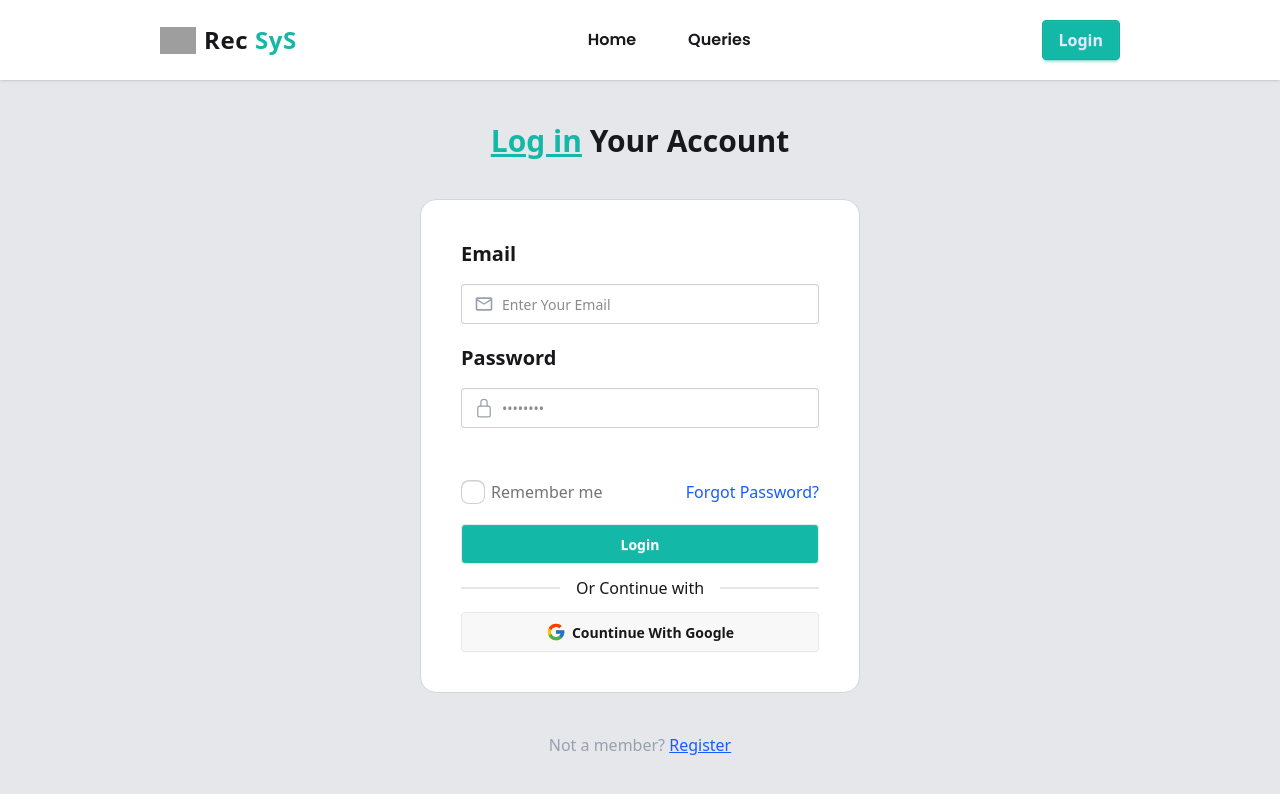
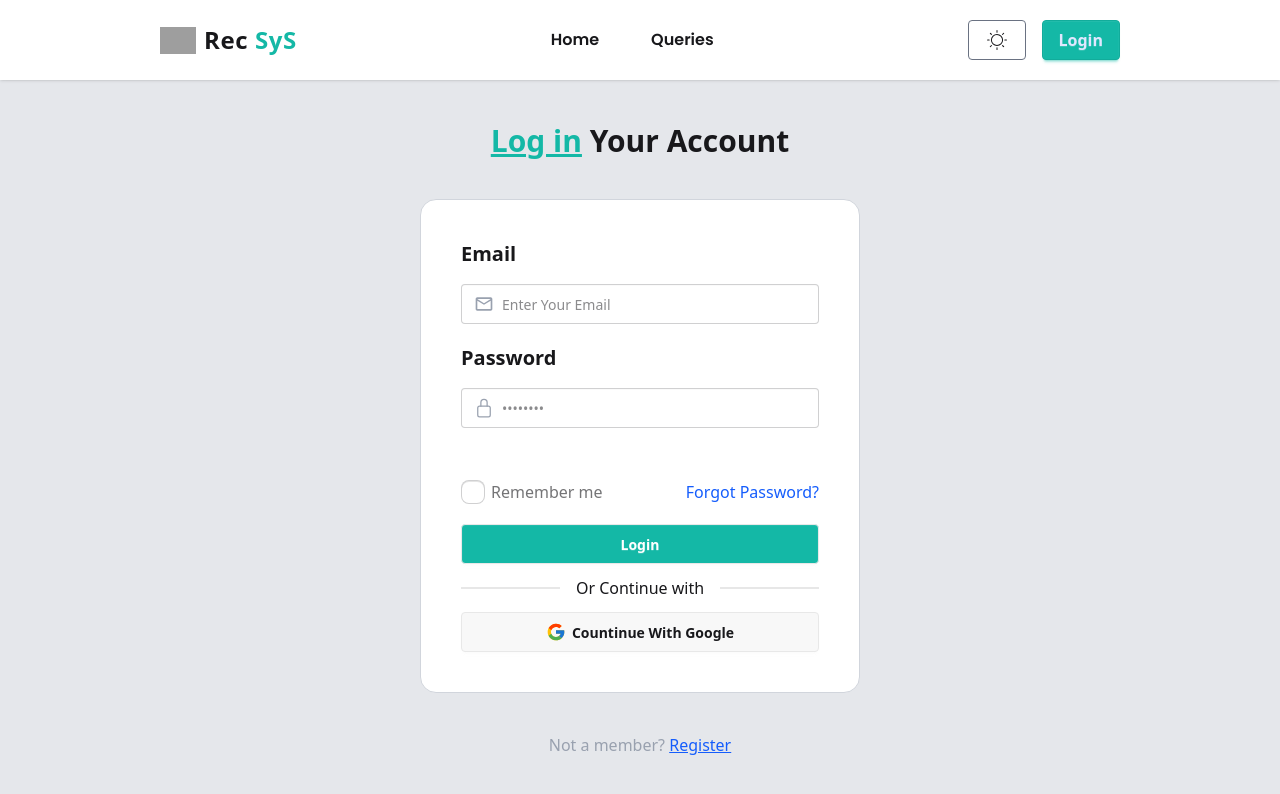
Before and after one commit to ishoef/RecSys-Client-Side, a React (Vite) app: page /auth/login in a window 1280 px wide. Shown: the top 794 px of the page. Built offline with nearby package versions, Linux system fonts and the light colour scheme; no server answers; grey boxes are pictures that could not be loaded.

Commit message:
dark mode added

```diff
--- /dev/null
+++ b/src/Components/DarkModeToggle/DarkModeToggle.jsx
@@ -0,0 +1,60 @@
+import React, { useEffect, useState } from "react";
+import { CiDark, CiLight } from "react-icons/ci";
+
+const DarkModeToggle = () => {
+  // Initialize theme state immediately on first render
+  const [theme, setTheme] = useState(() => {
+    if (typeof window !== "undefined") {
+      const storedTheme = localStorage.getItem("theme");
+      if (storedTheme) return storedTheme;
+      return window.matchMedia("(prefers-color-scheme: dark)").matches
+        ? "dark"
+        : "light";
+    }
+    return "light"; // default fallback
+  });
+
+  useEffect(() => {
+    const html = document.documentElement;
+    if (theme === "dark") {
+      html.classList.add("dark");
+      html.setAttribute("data-theme", "dark");
+    } else {
+      html.classList.remove("dark");
+      html.setAttribute("data-theme", "light");
+    }
+    localStorage.setItem("theme", theme);
+  }, [theme]);
+
+  const toggleTheme = () => {
+    setTheme(theme === "light" ? "dark" : "light");
+  };
+
+  return (
+    <div>
+      <button
+        onClick={toggleTheme}
+        aria-label={`switch to ${theme === "light" ? "dark" : "light"} mode`}
+        className="btn btn-ghost border border-gray-500 text-2xl"
+      >
+        {theme === "dark" ? (
+          <span
+            className="tooltip tooltip-left tooltip-primary"
+            data-tip="Light Mode"
+          >
+            <CiDark />
+          </span>
+        ) : (
+          <span
+            className="tooltip tooltip-left tooltip-primary"
+            data-tip="Dark Mode"
+          >
+            <CiLight />
+          </span>
+        )}
+      </button>
+    </div>
+  );
+};
+
+export default DarkModeToggle;
--- a/src/Components/Header/Header.jsx
+++ b/src/Components/Header/Header.jsx
@@ -5,6 +5,7 @@ import { Link, NavLink } from "react-router";
 import { TiThMenu } from "react-icons/ti";
 import { AuthContext } from "../../Context/AuthProvider";
 import Swal from "sweetalert2";
+import DarkModeToggle from "../DarkModeToggle/DarkModeToggle";
 
 const Header = () => {
   const { user, LogOut, setUser } = useContext(AuthContext);
@@ -114,6 +115,7 @@ const Header = () => {
             </ul>
           </nav>
           <div className="flex gap-4 items-center">
+            <DarkModeToggle />
             {/* login & Logout Button */}
             {user ? (
               <button
```
